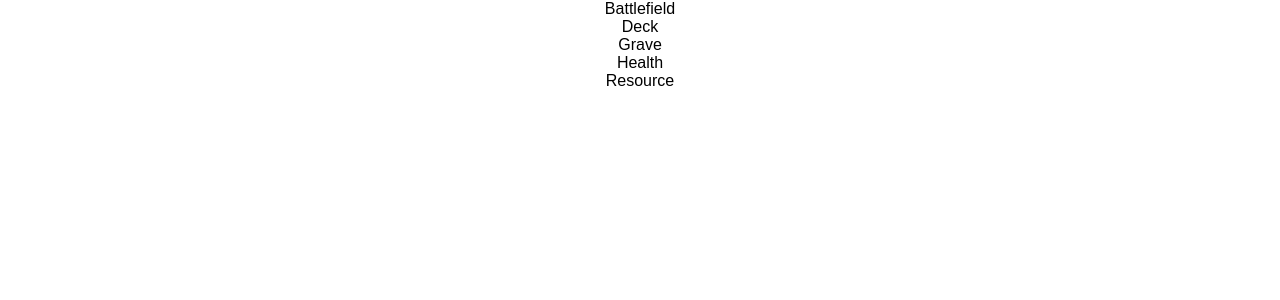
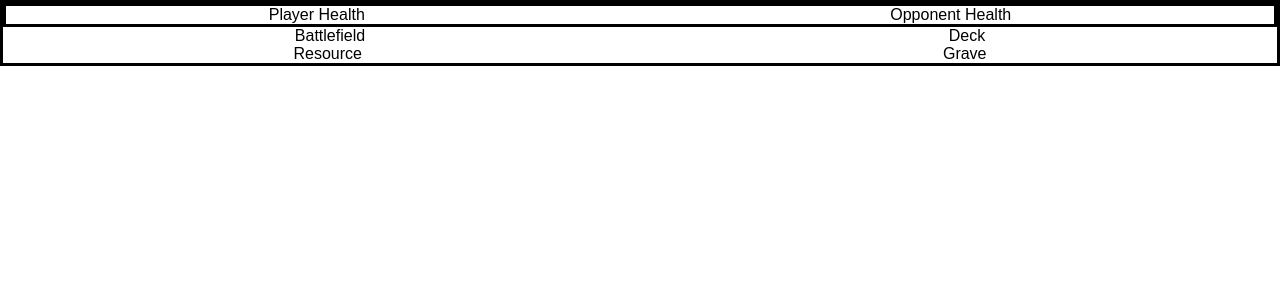
Before and after one commit to Darth-Arminius/Star-Wars-Generals, a React (Create React App) app: page /battle in a window 1280 px wide. Shown: the top 300 px of the page. Built offline with nearby package versions, Linux system fonts and the light colour scheme.

Commit message:
Add style to battle-view
To lay out the beginning of the battle view design and visuals.

```diff
--- a/src/components/battle-view/health/index.css
+++ b/src/components/battle-view/health/index.css
@@ -0,0 +1,10 @@
+.border {
+  border: solid black;
+  text-align: center;
+}
+
+.flex-row {
+  display: flex;
+  flex-direction: row;
+  justify-content: space-around;
+}
--- a/src/components/battle-view/health/index.js
+++ b/src/components/battle-view/health/index.js
@@ -2,8 +2,9 @@ import * as React from 'react';
 import './index.css';
 
 const Health = () => (
-  <div>
-    Health
+  <div className='border flex-row'>
+    <div>Player Health</div>
+    <div>Opponent Health</div>
   </div>
 );
 
--- a/src/components/battle-view/index.css
+++ b/src/components/battle-view/index.css
@@ -0,0 +1,8 @@
+.border {
+  border: solid black;
+}
+
+.flex-row {
+  display: flex;
+  flex-direction: row;
+}
--- a/src/components/battle-view/index.js
+++ b/src/components/battle-view/index.js
@@ -9,12 +9,16 @@ import './index.css';
 export default class BattleView extends React.PureComponent {
   render() {
     return (
-      <div>
-        <Battlefield/>
-        <Deck/>
-        <Grave/>
+      <div className='border'>
         <Health/>
-        <Resource/>
+        <div className='flex-row'>
+          <Battlefield/>
+          <Deck/>
+        </div>
+        <div className='flex-row'>
+          <Resource/>
+          <Grave/>
+        </div>
       </div>
     )
   }
```
